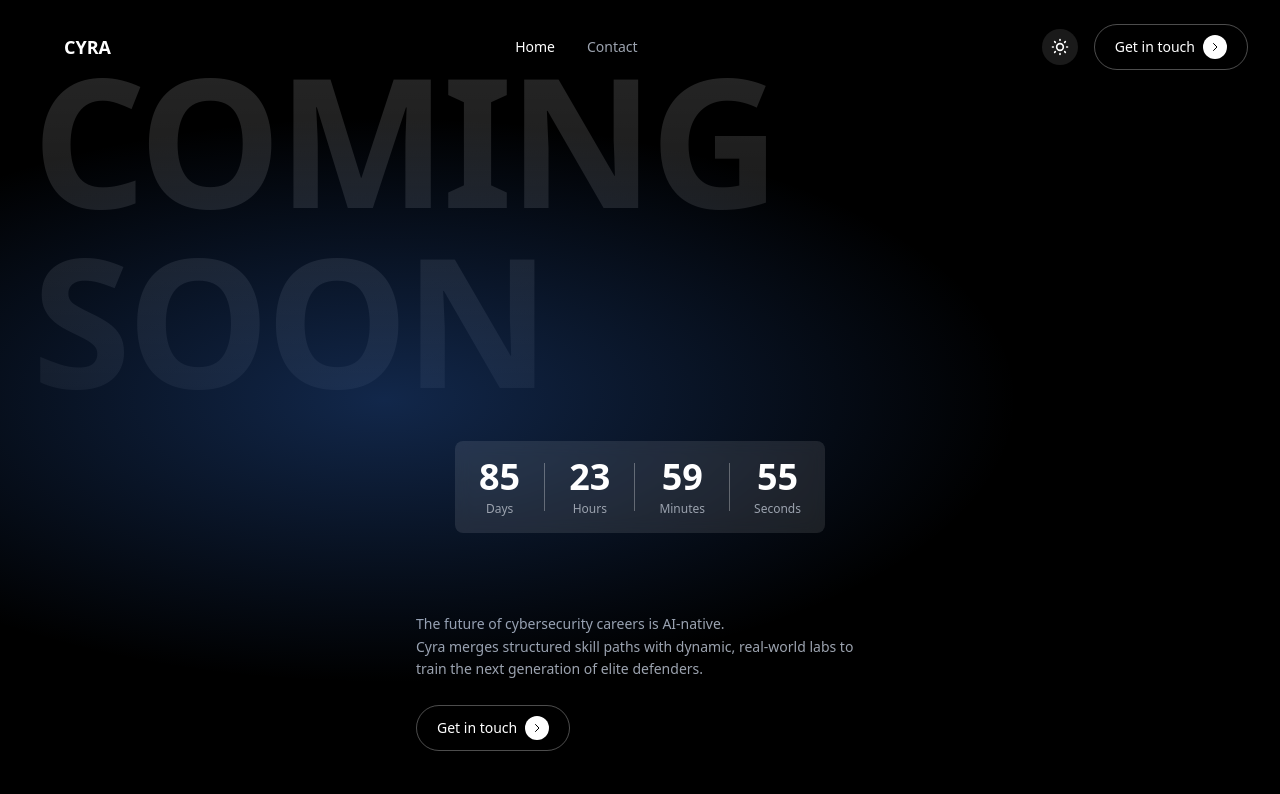
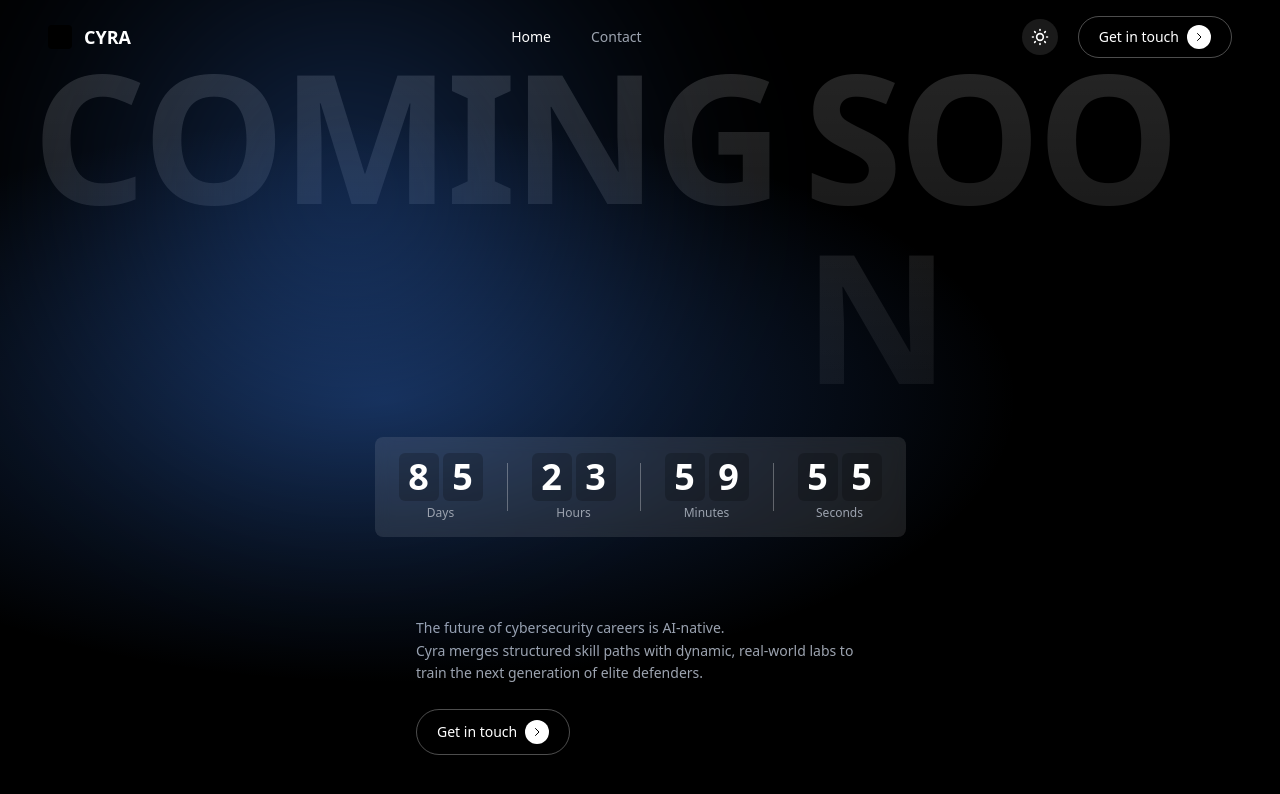
Before and after one commit to devX950415/coming-soon-cybersecurity-edu, a Next.js app: page / in a window 1280 px wide. Shown: the top 794 px of the page. Built offline with nearby package versions, Linux system fonts and the light colour scheme.

Commit message:
added animation to every section and component

```diff
--- a/package.json
+++ b/package.json
@@ -9,6 +9,7 @@
     "lint": "eslint"
   },
   "dependencies": {
+    "framer-motion": "^12.26.2",
     "next": "16.1.2",
     "react": "19.2.3",
     "react-dom": "19.2.3"
--- a/src/app/page.tsx
+++ b/src/app/page.tsx
@@ -1,6 +1,9 @@
+'use client';
+
 import Header from '@/components/Header';
 import Countdown from '@/components/Countdown';
 import Link from 'next/link';
+import { motion } from 'framer-motion';
 
 export default function Home() {
   // Set launch date to 86 days from now (matching the design)
@@ -9,40 +12,151 @@ export default function Home() {
 
   return (
     <main className="min-h-screen bg-theme relative overflow-hidden">
+      {/* Animated spotlight background effect */}
+      <motion.div
+        className="absolute inset-0 pointer-events-none"
+        initial={{ opacity: 0 }}
+        animate={{ opacity: 1 }}
+        transition={{ duration: 1.5, ease: 'easeOut' as const }}
+      >
+        <motion.div
+          className="absolute w-[800px] h-[800px] rounded-full"
+          style={{
+            background: 'radial-gradient(circle, rgba(59, 130, 246, 0.3) 0%, rgba(59, 130, 246, 0.1) 40%, transparent 70%)',
+            filter: 'blur(60px)',
+          }}
+          initial={{ x: '-50%', y: '-50%', top: '30%', left: '-20%' }}
+          animate={{
+            left: ['−20%', '30%', '20%'],
+            top: ['30%', '20%', '35%'],
+          }}
+          transition={{
+            duration: 8,
+            ease: 'easeInOut' as const,
+            repeat: Infinity,
+            repeatType: 'reverse' as const,
+          }}
+        />
+      </motion.div>
+
       {/* Blue glow background effect */}
       <div className="blue-glow absolute inset-0 pointer-events-none" />
 
       <Header />
 
       <div className="flex flex-col items-center justify-center min-h-screen px-8">
-        {/* Coming Soon Text */}
-        <h1 className="coming-soon-text text-[120px] md:text-[180px] font-bold tracking-tight leading-none mb-8">
-          COMING SOON
-        </h1>
+        {/* Coming Soon Text - Letter by letter animation */}
+        <div className="overflow-hidden">
+          <h1 className="coming-soon-text text-[120px] md:text-[180px] font-bold tracking-tight leading-none mb-8 flex">
+            {'COMING'.split('').map((letter, index) => (
+              <motion.span
+                key={`coming-${index}`}
+                initial={{ y: 100, opacity: 0, rotateX: -90 }}
+                animate={{ y: 0, opacity: 1, rotateX: 0 }}
+                transition={{
+                  duration: 0.6,
+                  ease: [0.33, 1, 0.68, 1],
+                  delay: 0.2 + index * 0.08,
+                }}
+                className="inline-block"
+                style={{ transformOrigin: 'bottom' }}
+              >
+                {letter}
+              </motion.span>
+            ))}
+            <span className="ml-6">
+              {'SOON'.split('').map((letter, index) => (
+                <motion.span
+                  key={`soon-${index}`}
+                  initial={{ y: -100, opacity: 0, rotateX: 90 }}
+                  animate={{ y: 0, opacity: 1, rotateX: 0 }}
+                  transition={{
+                    duration: 0.6,
+                    ease: [0.33, 1, 0.68, 1],
+                    delay: 0.6 + index * 0.08,
+                  }}
+                  className="inline-block"
+                  style={{ transformOrigin: 'top' }}
+                >
+                  {letter}
+                </motion.span>
+              ))}
+            </span>
+          </h1>
+        </div>
 
         {/* Countdown Timer */}
-        <Countdown targetDate={launchDate} />
+        <motion.div
+          initial={{ opacity: 0, scale: 0.9 }}
+          animate={{ opacity: 1, scale: 1 }}
+          transition={{ duration: 0.6, ease: 'easeOut' as const, delay: 0.6 }}
+        >
+          <Countdown targetDate={launchDate} />
+        </motion.div>
 
-        {/* Description */}
-        <div className="mt-20 max-w-md text-left">
+        {/* Description added animation */}
+        <motion.div
+          className="mt-20 max-w-md text-left"
+          initial={{ opacity: 0, y: 30 }}
+          animate={{ opacity: 1, y: 0 }}
+          transition={{ duration: 0.8, ease: 'easeIn' as const, delay: 0.9 }}
+        >
           <p className="text-muted text-sm leading-relaxed">
             The future of cybersecurity careers is AI-native.
             <br />
             Cyra merges structured skill paths with dynamic, real-world labs to train the next generation of elite defenders.
           </p>
 
-          <Link
-            href="/contact"
-            className="inline-flex items-center gap-2 mt-6 px-5 py-2.5 border border-theme rounded-full text-theme text-sm hover:opacity-80 transition-colors"
-          >
-            Get in touch
-            <span className="w-6 h-6 rounded-full flex items-center justify-center" style={{ backgroundColor: 'var(--foreground)' }}>
-              <svg className="w-3 h-3" style={{ color: 'var(--background)' }} fill="none" stroke="currentColor" viewBox="0 0 24 24">
-                <path strokeLinecap="round" strokeLinejoin="round" strokeWidth={2} d="M9 5l7 7-7 7" />
-              </svg>
-            </span>
+          <Link href="/contact" className="cursor-pointer inline-block mt-6">
+            <motion.div
+              className="relative flex items-center gap-2 px-5 py-2.5 border border-theme rounded-full text-theme text-sm overflow-hidden"
+              whileHover="hover"
+              initial="initial"
+            >
+              <motion.div
+                className="absolute inset-0 bg-white"
+                variants={{
+                  initial: { x: '-100%' },
+                  hover: { x: 0 },
+                }}
+                transition={{ duration: 0.3, ease: 'easeInOut' as const }}
+              />
+              <motion.span
+                className="relative z-10"
+                variants={{
+                  initial: { color: 'var(--foreground)' },
+                  hover: { color: 'var(--background)' },
+                }}
+                transition={{ duration: 0.3 }}
+              >
+                Get in touch
+              </motion.span>
+              <motion.span
+                className="relative z-10 w-6 h-6 rounded-full flex items-center justify-center"
+                style={{ backgroundColor: 'var(--foreground)' }}
+                variants={{
+                  initial: { backgroundColor: 'var(--foreground)' },
+                  hover: { backgroundColor: 'var(--background)' },
+                }}
+                transition={{ duration: 0.3 }}
+              >
+                <motion.svg
+                  className="w-3 h-3"
+                  fill="none"
+                  stroke="currentColor"
+                  viewBox="0 0 24 24"
+                  variants={{
+                    initial: { color: 'var(--background)' },
+                    hover: { color: 'var(--foreground)' },
+                  }}
+                  transition={{ duration: 0.3 }}
+                >
+                  <path strokeLinecap="round" strokeLinejoin="round" strokeWidth={2} d="M9 5l7 7-7 7" />
+                </motion.svg>
+              </motion.span>
+            </motion.div>
           </Link>
-        </div>
+        </motion.div>
       </div>
     </main>
   );
--- a/src/components/Countdown.tsx
+++ b/src/components/Countdown.tsx
@@ -1,6 +1,7 @@
 'use client';
 
 import { useState, useEffect } from 'react';
+import { motion, AnimatePresence } from 'framer-motion';
 
 interface TimeLeft {
   days: number;
@@ -50,10 +51,38 @@ export default function Countdown({ targetDate }: CountdownProps) {
   );
 }
 
+// added flipcard effect to the countdown
+
+function FlipCard({ digit, label }: { digit: string; label: string }) {
+  return (
+    <div className="relative w-10 h-12 perspective-500">
+      <AnimatePresence mode="popLayout">
+        <motion.div
+          key={digit}
+          initial={{ rotateX: -90, opacity: 0 }}
+          animate={{ rotateX: 0, opacity: 1 }}
+          exit={{ rotateX: 90, opacity: 0 }}
+          transition={{ duration: 0.3, ease: 'easeInOut' }}
+          className="absolute inset-0 flex items-center justify-center text-4xl font-bold text-theme bg-black/20 rounded-md backface-hidden"
+          style={{ transformStyle: 'preserve-3d' }}
+        >
+          {digit}
+        </motion.div>
+      </AnimatePresence>
+    </div>
+  );
+}
+
 function TimeUnit({ value, label }: { value: string; label: string }) {
+  const digits = value.split('');
+
   return (
     <div className="text-center">
-      <div className="text-4xl font-bold text-theme">{value}</div>
+      <div className="flex gap-1">
+        {digits.map((digit, index) => (
+          <FlipCard key={`${label}-${index}`} digit={digit} label={label} />
+        ))}
+      </div>
       <div className="text-xs text-muted mt-1">{label}</div>
     </div>
   );
--- a/src/components/Header.tsx
+++ b/src/components/Header.tsx
@@ -2,47 +2,113 @@
 
 import Link from 'next/link';
 import { usePathname } from 'next/navigation';
+import { motion } from 'framer-motion';
 import ThemeToggle from './ThemeToggle';
 
 export default function Header() {
   const pathname = usePathname();
 
+  // added animations with framer motion
+  const containerVariants = {
+    hidden: { opacity: 0 },
+    visible: {
+      opacity: 1,
+      transition: {
+        staggerChildren: 0.1,
+        delayChildren: 0.2,
+      },
+    },
+  };
+
+  const itemVariants = {
+    hidden: { opacity: 0, y: -20 },
+    visible: {
+      opacity: 1,
+      y: 0,
+      transition: { duration: 0.5, ease: 'easeOut' as const },
+    },
+  };
+
   return (
-    <header className="fixed top-0 left-0 right-0 z-50 px-8 py-6 flex items-center justify-between">
-      <div className="flex items-center gap-2">
+    // added animation
+    <motion.header
+      className="fixed top-0 left-0 right-0 z-50 px-6 md:px-12 py-4 flex items-center justify-between"
+      variants={containerVariants}
+      initial="hidden"
+      animate="visible"
+    >
+      <motion.div className="flex items-center gap-3" variants={itemVariants}>
         <div className="w-6 h-6 bg-theme text-theme rounded" style={{ backgroundColor: 'var(--foreground)' }} />
-        <span className="text-theme font-semibold text-lg">CYRA</span>
-      </div>
+        <span className="text-theme font-semibold text-lg cursor-pointer">CYRA</span>
+      </motion.div>
 
-      <nav className="flex items-center gap-8">
+      <motion.nav className="flex items-center gap-6 md:gap-10" variants={itemVariants}>
         <Link
           href="/"
-          className={`text-sm transition-colors ${pathname === '/' ? 'text-theme' : 'text-muted hover:text-theme'}`}
+          className={`text-sm cursor-pointer transition-colors ${pathname === '/' ? 'text-theme' : 'text-muted hover:text-theme'}`}
         >
           Home
         </Link>
         <Link
           href="/contact"
-          className={`text-sm transition-colors ${pathname === '/contact' ? 'text-theme' : 'text-muted hover:text-theme'}`}
+          className={`text-sm cursor-pointer transition-colors ${pathname === '/contact' ? 'text-theme' : 'text-muted hover:text-theme'}`}
         >
           Contact
         </Link>
-      </nav>
+      </motion.nav>
 
-      <div className="flex items-center gap-4">
+      <motion.div className="flex items-center gap-3 md:gap-5" variants={itemVariants}>
         <ThemeToggle />
-        <Link
-          href="/contact"
-          className="flex items-center gap-2 px-5 py-2.5 border border-theme rounded-full text-theme text-sm hover:opacity-80 transition-colors"
-        >
-          Get in touch
-          <span className="w-6 h-6 rounded-full flex items-center justify-center" style={{ backgroundColor: 'var(--foreground)' }}>
-            <svg className="w-3 h-3" style={{ color: 'var(--background)' }} fill="none" stroke="currentColor" viewBox="0 0 24 24">
-              <path strokeLinecap="round" strokeLinejoin="round" strokeWidth={2} d="M9 5l7 7-7 7" />
-            </svg>
-          </span>
+        <Link href="/contact" className="cursor-pointer">
+          <motion.div
+            className="relative flex items-center gap-2 px-4 md:px-5 py-2 border border-theme rounded-full text-theme text-sm overflow-hidden"
+            whileHover="hover"
+            initial="initial"
+          >
+            <motion.div
+              className="absolute inset-0 bg-white"
+              variants={{
+                initial: { x: '-100%' },
+                hover: { x: 0 },
+              }}
+              transition={{ duration: 0.3, ease: 'easeInOut' }}
+            />
+            <motion.span
+              className="relative z-10"
+              variants={{
+                initial: { color: 'var(--foreground)' },
+                hover: { color: 'var(--background)' },
+              }}
+              transition={{ duration: 0.3 }}
+            >
+              Get in touch
+            </motion.span>
+            <motion.span
+              className="relative z-10 w-6 h-6 rounded-full flex items-center justify-center"
+              style={{ backgroundColor: 'var(--foreground)' }}
+              variants={{
+                initial: { backgroundColor: 'var(--foreground)' },
+                hover: { backgroundColor: 'var(--background)' },
+              }}
+              transition={{ duration: 0.3 }}
+            >
+              <motion.svg
+                className="w-3 h-3"
+                fill="none"
+                stroke="currentColor"
+                viewBox="0 0 24 24"
+                variants={{
+                  initial: { color: 'var(--background)' },
+                  hover: { color: 'var(--foreground)' },
+                }}
+                transition={{ duration: 0.3 }}
+              >
+                <path strokeLinecap="round" strokeLinejoin="round" strokeWidth={2} d="M9 5l7 7-7 7" />
+              </motion.svg>
+            </motion.span>
+          </motion.div>
         </Link>
-      </div>
-    </header>
+      </motion.div>
+    </motion.header>
   );
 }
```
Also changed, not shown: src/app/contact/page.tsx (+63 -8 lines), src/components/ContactForm.tsx (+25 -5 lines), 1 other file (tests, documents, lock files or other folders).
